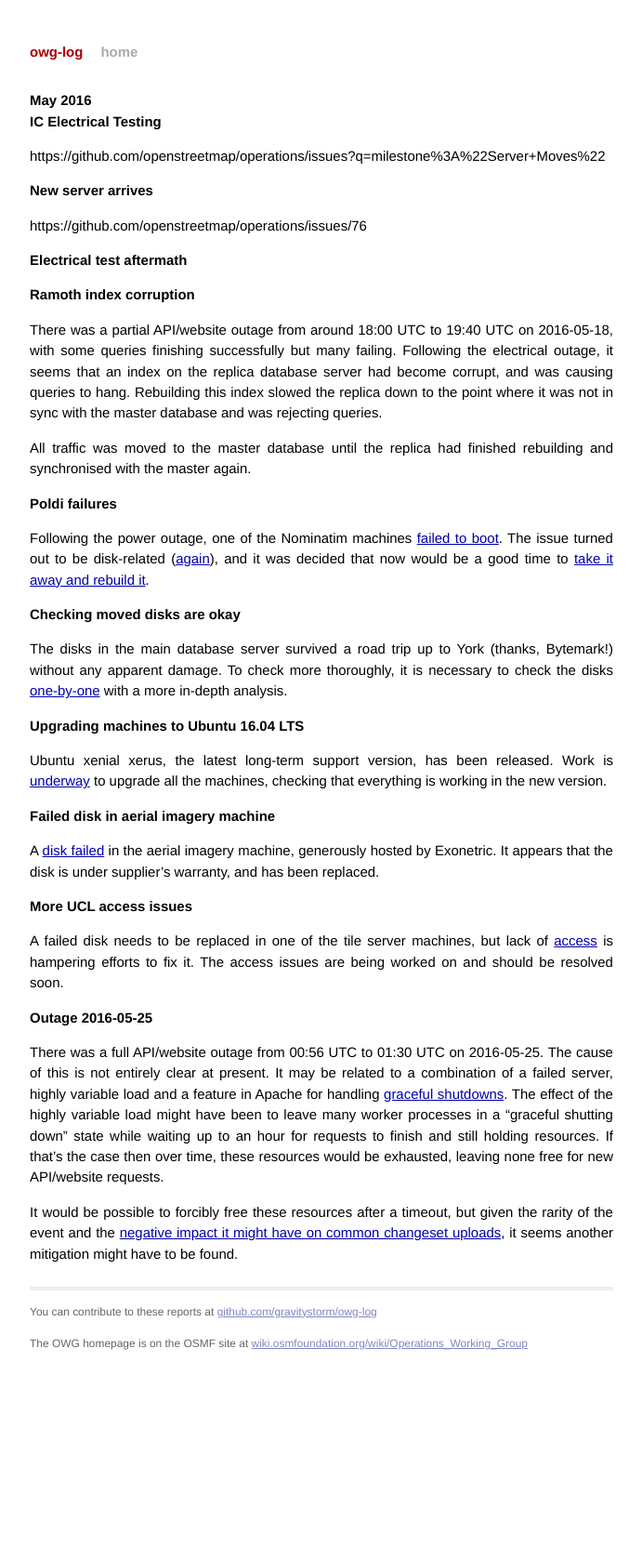
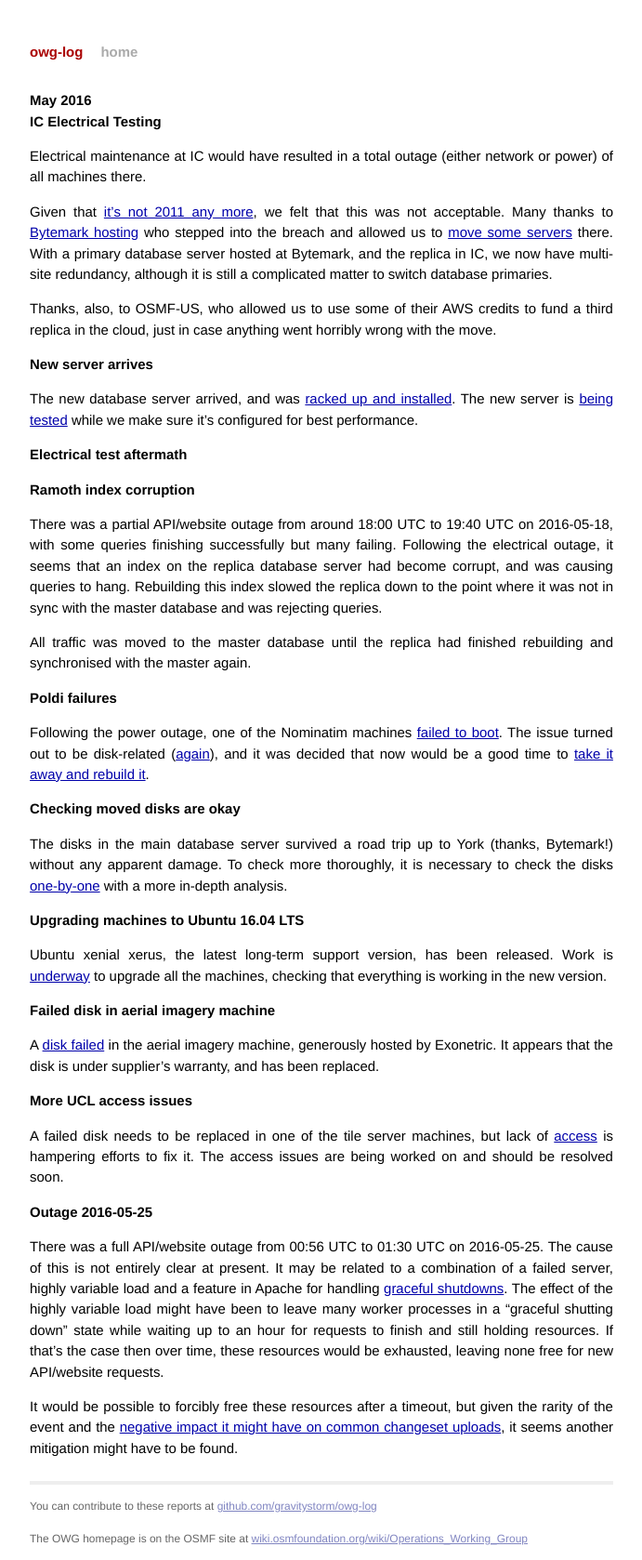
Before and after one commit to openstreetmap/owg-website, a Jekyll site: the page built from _posts/2016-05-01-may.md, in a window 1280 px wide. Shown: the whole page at 93% size, without its empty margins (294-985 px from the left). Built offline with Jekyll 4.4.1, drawn with Linux system fonts in a browser that asks for light colours; before the commit the page ends 1469 px from its top, so only the background shows below that.

Commit message:
Move copy around so that there are no bare links.

```diff
--- a/_posts/2016-05-01-may.md
+++ b/_posts/2016-05-01-may.md
@@ -6,11 +6,15 @@ date: 2016-05-31 23:59:59
 
 # IC Electrical Testing
 
-https://github.com/openstreetmap/operations/issues?q=milestone%3A%22Server+Moves%22
+Electrical maintenance at IC would have resulted in a total outage (either network or power) of all machines there.
+
+Given that [it's not 2011 any more](https://blog.openstreetmap.org/2011/06/28/q3-2011-service-reductions/), we felt that this was not acceptable. Many thanks to [Bytemark hosting](https://twitter.com/bytemark/status/729698435339853824) who stepped into the breach and allowed us to [move some servers](https://github.com/openstreetmap/operations/issues?q=milestone%3A%22Server+Moves%22) there. With a primary database server hosted at Bytemark, and the replica in IC, we now have multi-site redundancy, although it is still a complicated matter to switch database primaries.
+
+Thanks, also, to OSMF-US, who allowed us to use some of their AWS credits to fund a third replica in the cloud, just in case anything went horribly wrong with the move.
 
 # New server arrives
 
-https://github.com/openstreetmap/operations/issues/76
+The new database server arrived, and was [racked up and installed](https://github.com/openstreetmap/operations/issues/76). The new server is [being tested](https://github.com/openstreetmap/operations/issues/78) while we make sure it's configured for best performance.
 
 # Electrical test aftermath
 
```
Also changed, not shown: _posts/2016-04-01-april.md (+1 -5 lines).
